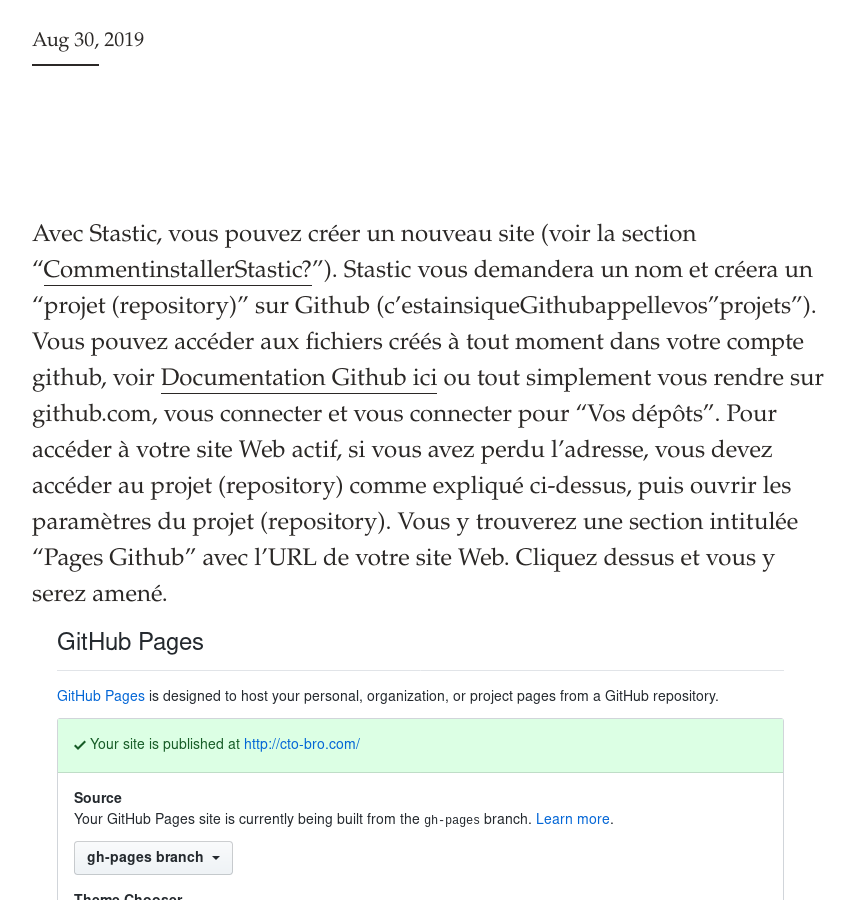
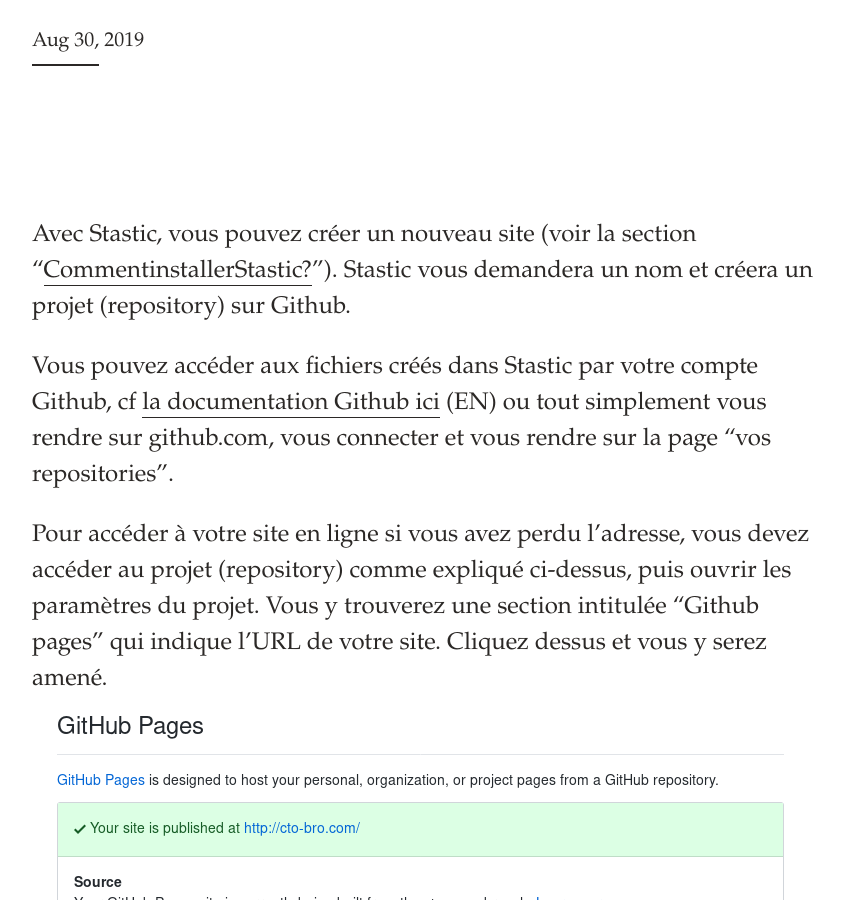
Before and after one commit to lexoyo/www.stastic.net, a Jekyll site: the page built from _fr/comment_acceder_a_mon_site_web_.md, in a window 1280 px wide and 900 px high, scrolled down 357 px. Shown: the whole window, without its empty margins (208-1063 px from the left). Built offline with Jekyll 4.4.1, drawn with Linux system fonts in a browser that asks for light colours; comment, search, counter and statistics services are not loaded.

Commit message:
Create _fr/comment_acceder_a_mon_site_web_.md

```diff
--- a/_fr/comment_acceder_a_mon_site_web_.md
+++ b/_fr/comment_acceder_a_mon_site_web_.md
@@ -2,4 +2,8 @@
 title: Comment accéder à mon site web?
 
 ---
-Avec Stastic, vous pouvez créer un nouveau site (voir la section "[CommentinstallerStastic?](/docs/fr/comment-installer-stastic)"). Stastic vous demandera un nom et créera un "projet (repository)" sur Github (c'estainsiqueGithubappellevos"projets"). Vous pouvez accéder aux fichiers créés à tout moment dans votre compte github, voir [Documentation Github ici](https://help.github.com/fr/articles/about-repositories) ou tout simplement vous rendre sur github.com, vous connecter et vous connecter pour "Vos dépôts". Pour accéder à votre site Web actif, si vous avez perdu l'adresse, vous devez accéder au projet (repository) comme expliqué ci-dessus, puis ouvrir les paramètres du projet (repository). Vous y trouverez une section intitulée "Pages Github" avec l'URL de votre site Web. Cliquez dessus et vous y serez amené. ![Paramètres du projet Github, section "Pages Github"](https://www.stastic.net//assets/2019-08-03-571685.png) Ensuite, vous voulez probablement savoir comment accéder à l'administrateur de votre site Web (Stasticéditeur), puis consultez la section "[Comment accéder à Stastic admin?]".
+Avec Stastic, vous pouvez créer un nouveau site (voir la section "[CommentinstallerStastic?](/docs/fr/comment-installer-stastic)"). Stastic vous demandera un nom et créera un projet (repository) sur Github.
+
+Vous pouvez accéder aux fichiers créés dans Stastic par votre compte Github, cf [la documentation Github ici](https://help.github.com/en/articles/about-repositories) (EN) ou tout simplement vous rendre sur github.com, vous connecter et vous rendre sur la page "vos repositories".
+
+Pour accéder à votre site en ligne si vous avez perdu l'adresse, vous devez accéder au projet (repository) comme expliqué ci-dessus, puis ouvrir les paramètres du projet. Vous y trouverez une section intitulée "Github pages" qui indique l'URL de votre site. Cliquez dessus et vous y serez amené. ![Paramètres du projet Github, section "Pages Github"](https://www.stastic.net//assets/2019-08-03-571685.png) Ensuite, vous voulez probablement savoir comment accéder à l'administrateur de votre site Web (Stasticéditeur), puis consultez la section "[Comment accéder à Stastic admin?]".
```
